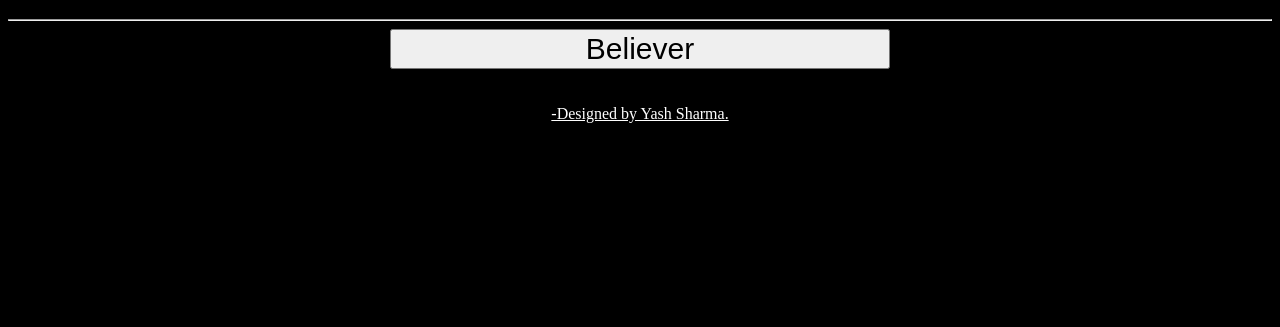
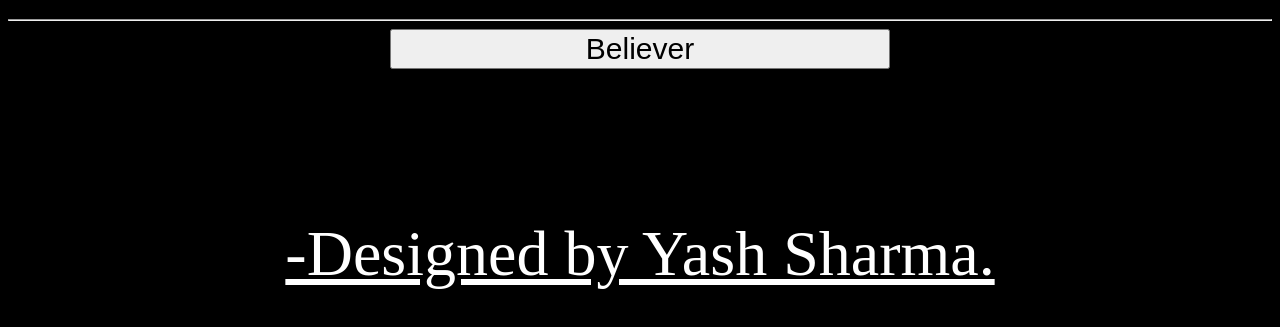
Before and after one commit to yashsharma54321/Website, a plain HTML site: page index.html in a window 1280 px wide. Shown: the part 71-398 px from the top of the page. Drawn offline with Linux system fonts and the light colour scheme.

Commit message:
Update style.css

```diff
--- a/style.css
+++ b/style.css
@@ -24,5 +24,7 @@ span{
     font-size: 4em;
     padding-left: 8px;
     padding-right: 8px;
-
 }
+footer{
+    font-size: 4em;
+}
```
